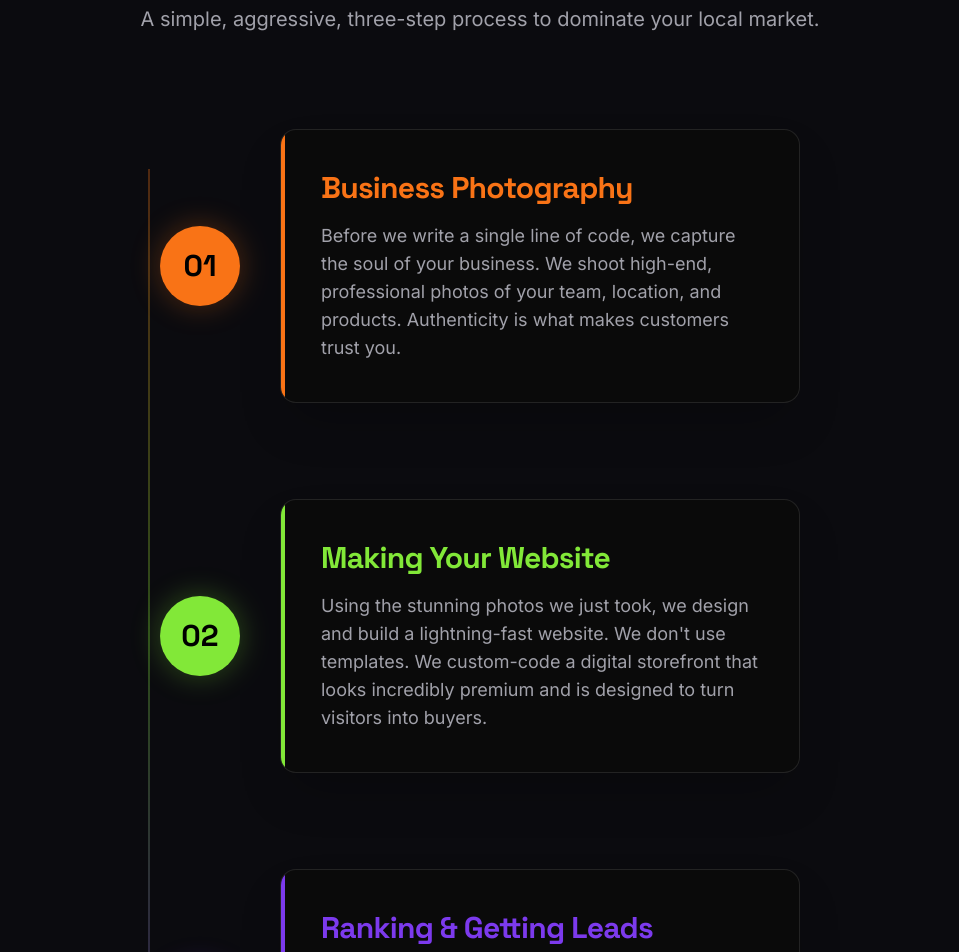
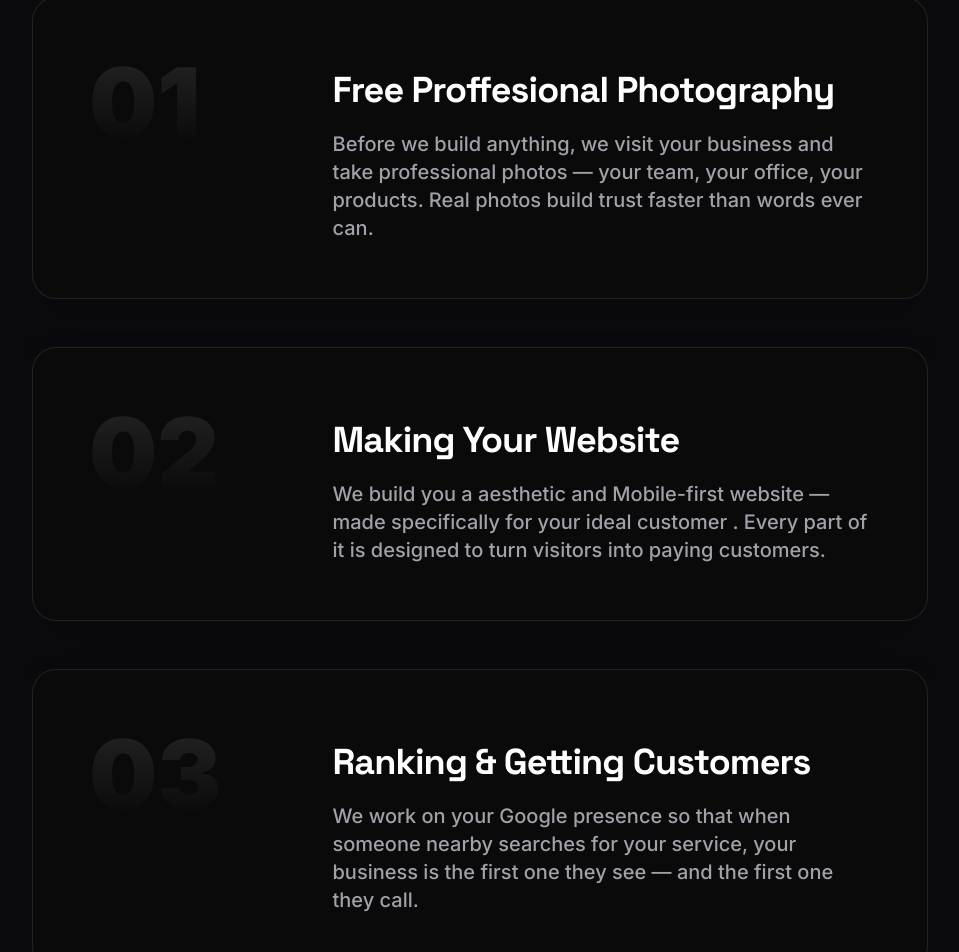
Before and after one commit to SanskarShinde07/growth-master, a Next.js app: page /what-we-do in a window 1280 px wide. Shown: the part 331-1283 px from the top of the page, without its empty margins (160-1119 px from the left). Built offline with nearby package versions, Linux system fonts and the light colour scheme.

Commit message:
Add files via upload

```diff
--- a/app/what-we-do/page.tsx
+++ b/app/what-we-do/page.tsx
@@ -1,79 +1,57 @@
 import Navbar from "@/components/layout/Navbar";
-import CTA from "@/components/sections/CTA";
 import Footer from "@/components/layout/Footer";
 
 export default function WhatWeDoPage() {
-  const steps = [
-    {
-      num: "01",
-      title: "Business Photography",
-      desc: "Before we write a single line of code, we capture the soul of your business. We shoot high-end, professional photos of your team, location, and products. Authenticity is what makes customers trust you.",
-      color: "text-[#F97316]",
-      bg: "bg-[#F97316]",
-      glow: "shadow-[0_0_30px_rgba(249,115,22,0.3)]",
-    },
-    {
-      num: "02",
-      title: "Making Your Website",
-      desc: "Using the stunning photos we just took, we design and build a lightning-fast website. We don't use templates. We custom-code a digital storefront that looks incredibly premium and is designed to turn visitors into buyers.",
-      color: "text-[#82E838]",
-      bg: "bg-[#82E838]",
-      glow: "shadow-[0_0_30px_rgba(130,232,56,0.3)]",
-    },
-    {
-      num: "03",
-      title: "Ranking & Getting Leads",
-      desc: "A beautiful website is useless if no one sees it. We apply powerful Local SEO strategies to push your website to the top of search results. When people in your area search for your services, you will be the first business they see.",
-      color: "text-[#7C3AED]",
-      bg: "bg-[#7C3AED]",
-      glow: "shadow-[0_0_30px_rgba(124,58,237,0.3)]",
-    }
-  ];
-
   return (
     <>
       <Navbar />
-      <main className="flex-1 flex flex-col w-full pt-32 pb-16 md:pt-48 md:pb-24">
+      <main className="pt-32 pb-24 container-custom max-w-5xl">
+        <h1 className="text-5xl md:text-6xl font-extrabold text-center mb-20 text-white tracking-tight">How We Get you more Customers</h1>
 
-        <div className="container-custom max-w-4xl mx-auto text-center mb-16 md:mb-24">
-          <h1 className="text-4xl md:text-6xl font-bold font-heading mb-6 animate-fade-in-up">
-            How We Grow <br/> Your Business.
-          </h1>
-          <p className="text-[#A1A1AA] text-lg md:text-xl animate-fade-in-up animate-delay-100">
-            A simple, aggressive, three-step process to dominate your local market.
-          </p>
-        </div>
+        <div className="space-y-12">
 
-        <div className="container-custom max-w-3xl mx-auto relative">
+          {/* Step 01: Purple Styling Restored */}
+          <div className="group relative overflow-hidden flex flex-col md:flex-row gap-8 md:gap-12 items-start glass-card p-8 md:p-14 rounded-3xl border border-white/10 hover:border-[#E879F9]/40 transition-all duration-500 hover:shadow-[0_0_40px_rgba(232,121,249,0.1)]">
+            <div className="absolute top-0 left-0 w-full h-full bg-gradient-to-br from-[#E879F9]/5 to-transparent opacity-0 group-hover:opacity-100 transition-opacity duration-500 pointer-events-none" />
+            <div className="text-7xl md:text-8xl font-black text-transparent bg-clip-text bg-gradient-to-b from-white/10 to-transparent group-hover:from-white/30 transition-all duration-500 md:w-1/4 shrink-0">
+              01
+            </div>
+            <div className="md:w-3/4 relative z-10 pt-2 md:pt-4">
+              <h2 className="text-3xl md:text-4xl font-bold mb-5 text-white group-hover:text-[#E879F9] transition-colors duration-300">Free Proffesional Photography</h2>
+              <p className="text-lg md:text-xl text-[#A1A1AA] leading-relaxed font-medium">
+                Before we build anything, we visit your business and take professional photos — your team, your office, your products. Real photos build trust faster than words ever can.
+              </p>
+            </div>
+          </div>
 
-          {/* Dynamic Vertical Connecting Line (Visible mainly on Desktop/Tablet, adjusted for mobile) */}
-          <div className="absolute left-8 md:left-[3.25rem] top-10 bottom-10 w-0.5 bg-gradient-to-b from-[#F97316] via-[#82E838] to-[#7C3AED] opacity-30 hidden sm:block"></div>
+          {/* Step 02: Green Styling Restored */}
+          <div className="group relative overflow-hidden flex flex-col md:flex-row gap-8 md:gap-12 items-start glass-card p-8 md:p-14 rounded-3xl border border-white/10 hover:border-[#82E838]/40 transition-all duration-500 hover:shadow-[0_0_40px_rgba(130,232,56,0.1)]">
+            <div className="absolute top-0 left-0 w-full h-full bg-gradient-to-br from-[#82E838]/5 to-transparent opacity-0 group-hover:opacity-100 transition-opacity duration-500 pointer-events-none" />
+            <div className="text-7xl md:text-8xl font-black text-transparent bg-clip-text bg-gradient-to-b from-white/10 to-transparent group-hover:from-white/30 transition-all duration-500 md:w-1/4 shrink-0">
+              02
+            </div>
+            <div className="md:w-3/4 relative z-10 pt-2 md:pt-4">
+              <h2 className="text-3xl md:text-4xl font-bold mb-5 text-white group-hover:text-[#82E838] transition-colors duration-300">Making Your Website</h2>
+              <p className="text-lg md:text-xl text-[#A1A1AA] leading-relaxed font-medium">
+                We build you a aesthetic and Mobile-first website — made specifically for your ideal customer . Every part of it is designed to turn visitors into paying customers.
+              </p>
+            </div>
+          </div>
 
-          <div className="space-y-12 md:space-y-24">
-            {steps.map((step, index) => (
-              <div key={index} className="relative flex flex-col sm:flex-row gap-6 md:gap-10 animate-fade-in-up" style={{ animationDelay: `${(index + 1) * 150}ms` }}>
+          {/* Step 03: Orange Styling Restored */}
+          <div className="group relative overflow-hidden flex flex-col md:flex-row gap-8 md:gap-12 items-start glass-card p-8 md:p-14 rounded-3xl border border-white/10 hover:border-[#F97316]/40 transition-all duration-500 hover:shadow-[0_0_40px_rgba(249,115,22,0.1)]">
+            <div className="absolute top-0 left-0 w-full h-full bg-gradient-to-br from-[#F97316]/5 to-transparent opacity-0 group-hover:opacity-100 transition-opacity duration-500 pointer-events-none" />
+            <div className="text-7xl md:text-8xl font-black text-transparent bg-clip-text bg-gradient-to-b from-white/10 to-transparent group-hover:from-white/30 transition-all duration-500 md:w-1/4 shrink-0">
+              03
+            </div>
+            <div className="md:w-3/4 relative z-10 pt-2 md:pt-4">
+              <h2 className="text-3xl md:text-4xl font-bold mb-5 text-white group-hover:text-[#F97316] transition-colors duration-300">Ranking & Getting Customers</h2>
+              <p className="text-lg md:text-xl text-[#A1A1AA] leading-relaxed font-medium">
+                We work on your Google presence so that when someone nearby searches for your service, your business is the first one they see — and the first one they call.
+              </p>
+            </div>
+          </div>
 
-                {/* Step Number Circle */}
-                <div className="flex-shrink-0 z-10 flex items-center justify-start sm:justify-center">
-                  <div className={`w-16 h-16 md:w-20 md:h-20 rounded-full flex items-center justify-center font-heading font-bold text-2xl md:text-3xl text-black ${step.bg} ${step.glow}`}>
-                    {step.num}
-                  </div>
-                </div>
-
-                {/* Step Content */}
-                <div className="glass-card p-6 md:p-10 flex-1 relative overflow-hidden group">
-                  <div className={`absolute top-0 left-0 w-1 h-full ${step.bg}`}></div>
-                  <h2 className={`text-2xl md:text-3xl font-bold mb-4 ${step.color}`}>
-                    {step.title}
-                  </h2>
-                  <p className="text-[#A1A1AA] text-base md:text-lg leading-relaxed">
-                    {step.desc}
-                  </p>
-                </div>
-
-              </div>
-            ))}
-          </div>
         </div>
       </main>
       <Footer />
```
